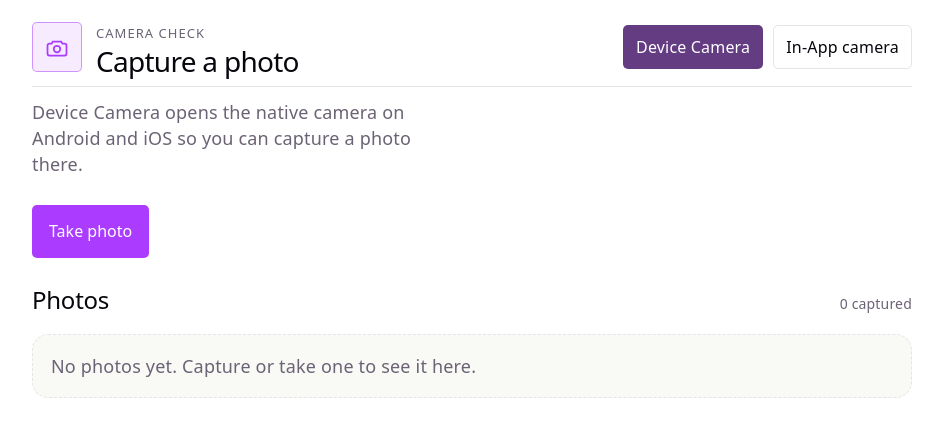
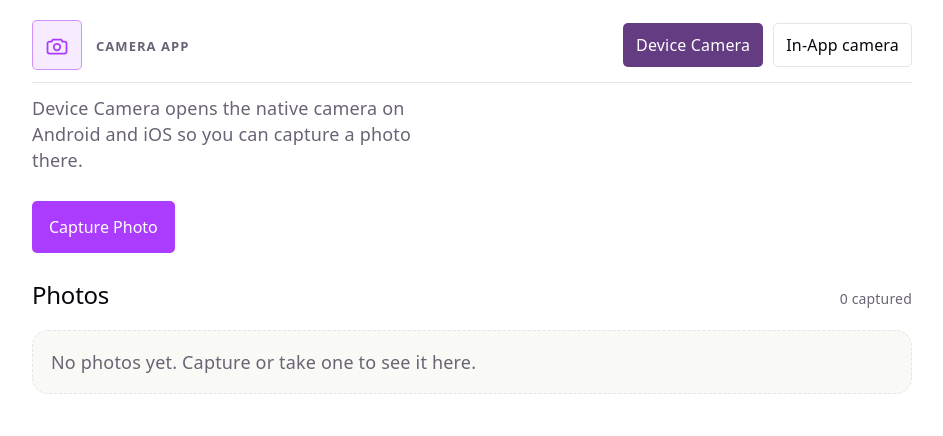
Before and after one commit to prasadambaledath/camera-app, a React (Vite) app: page / in a window 1280 px wide. Shown: the top 436 px of the page, without its empty margins (168-1111 px from the left). Built offline with nearby package versions, Linux system fonts and the light colour scheme.

Commit message:
Refactor header and button text for consistency; update "Take photo" and "Start camera" to "Capture Photo" and change header title to "Camera App".

```diff
--- a/src/components/Header.tsx
+++ b/src/components/Header.tsx
@@ -12,8 +12,7 @@ export function Header() {
           </svg>
         </span>
         <div>
-          <p className="header__eyebrow">Camera Check</p>
-          <h1 className="header__title">Capture a photo</h1>
+          <strong className="header__eyebrow">Camera App</strong>
         </div>
       </div>
 
--- a/src/pages/DeviceCamera.tsx
+++ b/src/pages/DeviceCamera.tsx
@@ -52,7 +52,7 @@ export function DeviceCamera() {
             className="button button--primary"
             onClick={() => fileInputRef.current?.click()}
           >
-            Take photo
+            Capture Photo
           </button>
         </div>
 
--- a/src/pages/InAppCamera.tsx
+++ b/src/pages/InAppCamera.tsx
@@ -146,7 +146,7 @@ export function InAppCamera() {
             </>
           ) : (
             <button type="button" className="button button--primary" onClick={() => void startCamera()}>
-              Start camera
+              Capture Photo
             </button>
           )}
         </div>
```
